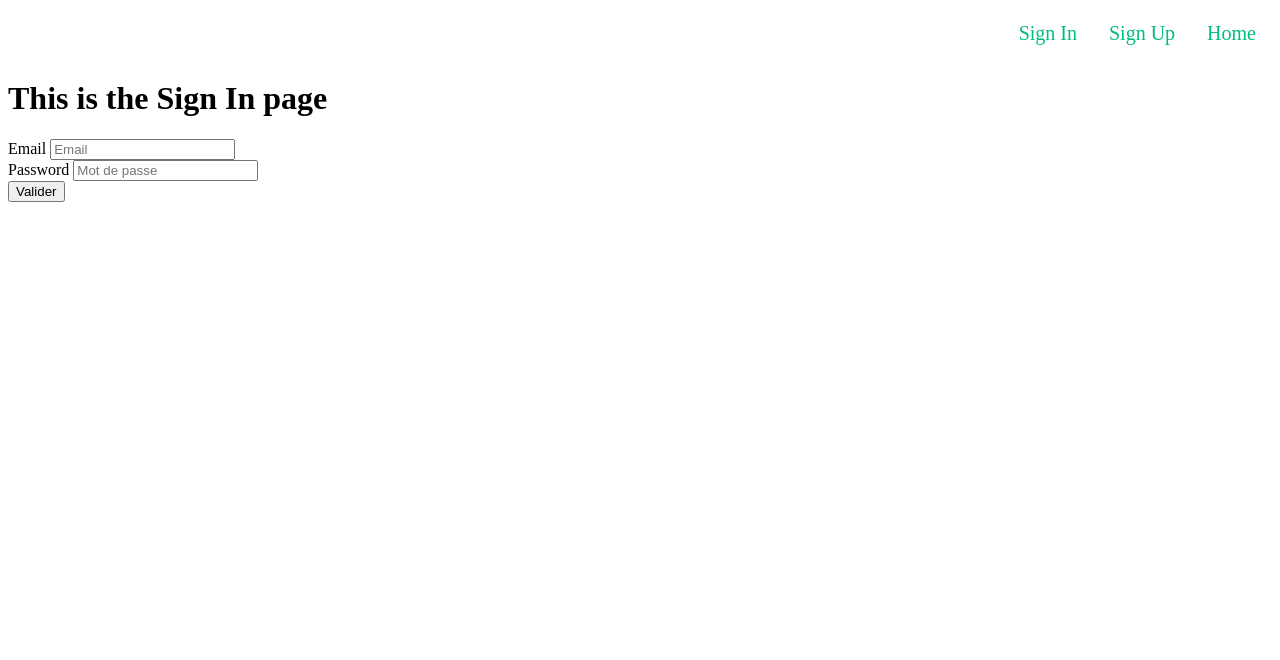
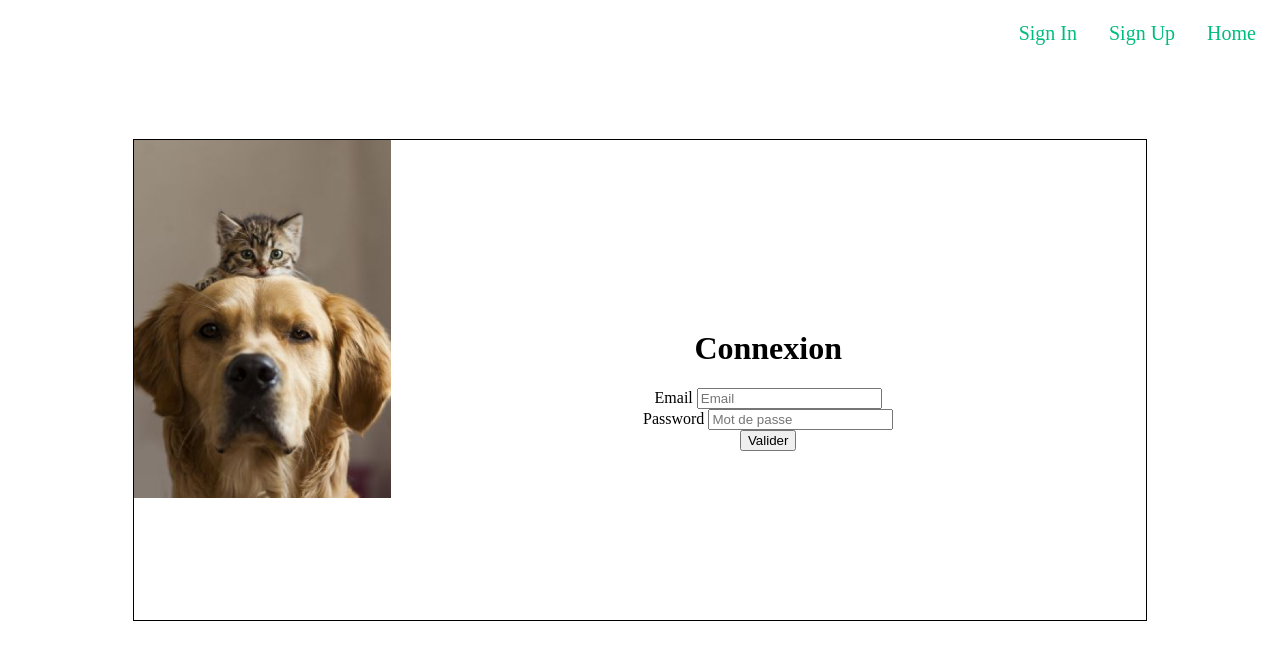
Before and after one commit to charleneMrcp/ig3-projet-web-front, a Vue app in the folder projet Web front/: page /signIn in a window 1280 px wide. Shown: the top 660 px of the page. Built offline with nearby package versions, Linux system fonts and the light colour scheme.

Commit message:
avant vuetify

```diff
--- a/projet Web front/src/components/public/SignInForm.vue
+++ b/projet Web front/src/components/public/SignInForm.vue
@@ -1,7 +1,13 @@
 <template>
-    <div>
-        <form @submit.prevent="signIn">
-            <div class="form">
+    <div class="composant">
+
+        <div class="image">
+            <img src="/src/images/image_connexion.png" alt="Ceci est l'image de connexion"/>
+        </div>
+
+        <form @submit.prevent="signIn" class="form">
+            <h1> Connexion </h1>
+            <div class="boite">
                 <label for="Email"> Email </label>
                 <input type="mail" placeholder="Email" v-model="state.mail">
                 <span v-if="v$.mail.$error">
@@ -9,7 +15,7 @@
                 </span>
             </div>
 
-            <div class="form">
+            <div class="boite">
                 <label for="Password"> Password </label>
                 <input type="password" placeholder="Mot de passe" v-model="state.mdp">
                 <span v-if="v$.mdp.$error">
@@ -17,7 +23,7 @@
                 </span>
             </div>
 
-            <div class="form">
+            <div class="boite">
                 <button type="submit"> Valider </button>
             </div>
         </form>
@@ -87,5 +93,36 @@ export default{
 }
 </script>
 
-<style>
+<style scoped>
+.composant{
+
+    width: 80%;
+    margin: auto;
+    display: flex;
+    height: 60vh;
+    border: 1px solid black;
+
+}
+
+
+img{
+    max-width:100%;
+    max-height: 100%;
+}
+
+
+.form{
+
+    width:100%;
+    display: flex;
+    flex-direction: column;
+    justify-content: center;
+    align-items: center;
+
+
+}
+h1{
+    text-align: center;
+}
+
 </style>
--- a/projet Web front/src/views/profil/animal/AnimalView.vue
+++ b/projet Web front/src/views/profil/animal/AnimalView.vue
@@ -41,6 +41,7 @@ onMounted(()=>{
             console.log(response);
             animals.value = response.data
         })
+        .catch(err => console.log(err) )
 })
 
 
--- a/projet Web front/src/views/public/SignInView.vue
+++ b/projet Web front/src/views/public/SignInView.vue
@@ -1,6 +1,9 @@
 <template>
-    <h1> This is the Sign In page</h1>
-    <SignInForm/>
+
+    <div class="formulaire">
+        <SignInForm/>
+    </div>
+
 </template>
 
 <script setup>
@@ -12,5 +15,7 @@ import SignInForm from '../../components/public/SignInForm.vue';
 </script>
 
 <style>
-
+.formulaire{
+    margin-top: 10vh;;
+}
 </style>
```
Also changed, not shown: projet Web front/src/images/image_connexion.png (added).
